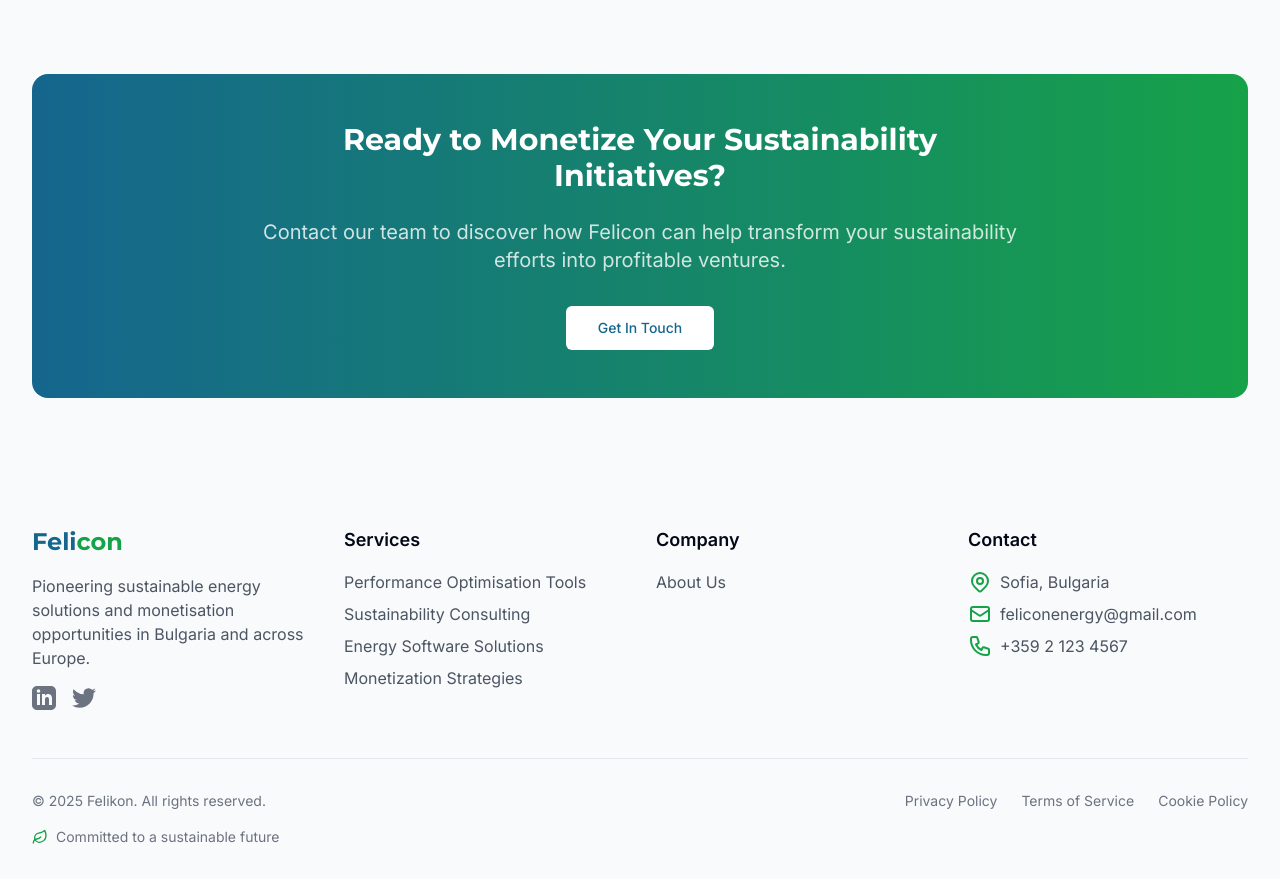
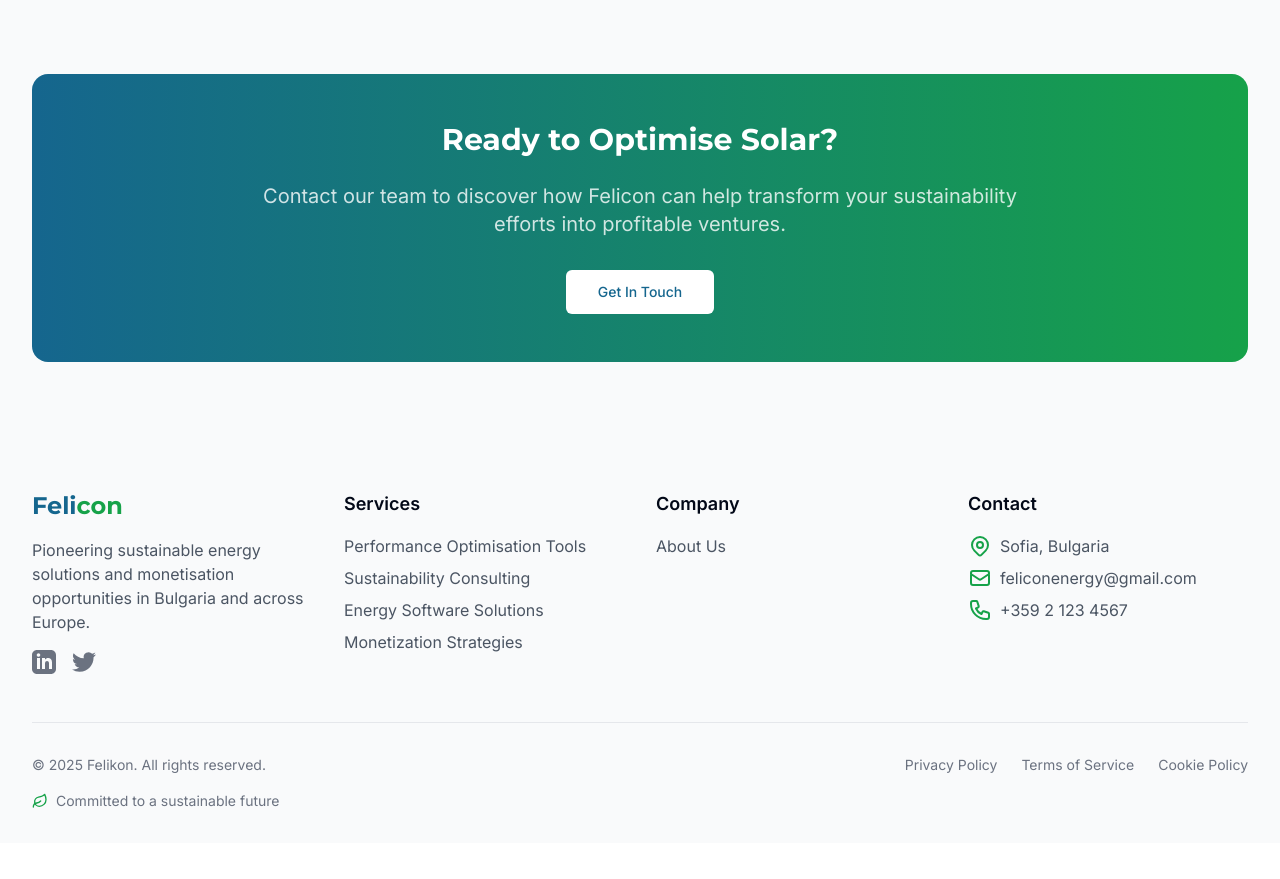
Before and after one commit to elitsamarinova/felikon-sustain-bloom-web, a React (Vite) app: page /about in a window 1280 px wide. Shown: the part 1440-2319 px from the top of the page. After the commit the page ends 2283 px from the top, so only its background shows below. Built offline with nearby package versions, Linux system fonts and the light colour scheme.

Commit message:
Visual edit in Lovable
Edited UI in Lovable

```diff
--- a/src/pages/AboutPage.tsx
+++ b/src/pages/AboutPage.tsx
@@ -105,9 +105,7 @@ const AboutPage = () => {
         <div className="container mx-auto px-4 sm:px-6 lg:px-8">
           <div className="bg-gradient-to-r from-secondary to-primary rounded-2xl text-white p-8 sm:p-12">
             <div className="max-w-3xl mx-auto text-center">
-              <h2 className="text-3xl font-display font-bold mb-6">
-                Ready to Monetize Your Sustainability Initiatives?
-              </h2>
+              <h2 className="text-3xl font-display font-bold mb-6">Ready to Optimise Solar?</h2>
               <p className="text-xl text-white/80 mb-8">Contact our team to discover how Felicon can help transform your sustainability efforts into profitable ventures.</p>
               <Button size="lg" variant="secondary" className="bg-white text-secondary hover:bg-white/90">
                 <Link to="/contact">Get In Touch</Link>
```
